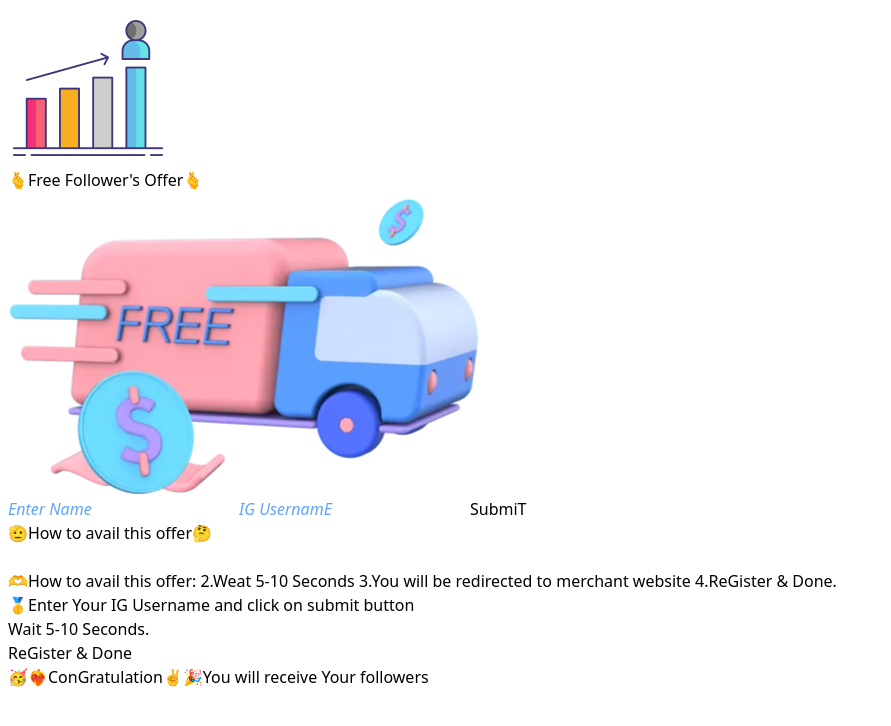
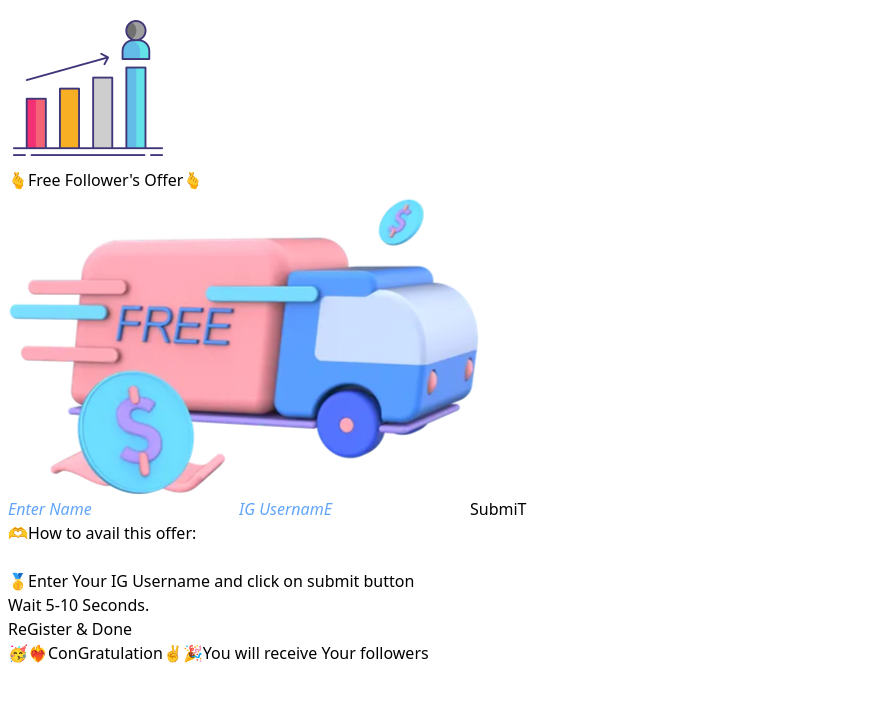
Before and after one commit to eaglefree007/followerswala, a React (Vite) app: page / in a window 1280 px wide. Shown: the top 726 px of the page, without its empty margins (0-891 px from the left). Built offline with nearby package versions, Linux system fonts and the light colour scheme.

Commit message:
Update App.jsx
.

```diff
--- a/src/App.jsx
+++ b/src/App.jsx
@@ -19,14 +19,8 @@ function App()
       </div>
       <div className="my-1">
         <Username/>
-          <p className="flex justify-center text-xl font-bold ">🫡How to avail this offer🤔</p>
+          <p className="flex justify-center text-xl font-bold ">🫶How to avail this offer:</p>
           <br />
-        🫶How to avail this offer:
-        2.Weat 5-10 Seconds
-
-3.You will be redirected to merchant website
-
-4.ReGister & Done.
         <ul className=" text-md flex flex-col text-center">
           <li className="">🥇Enter Your IG Username and click on submit button</li>
           <li className="">Wait 5-10 Seconds.
```
